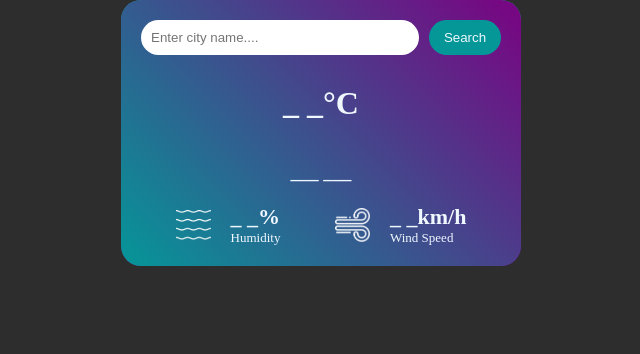
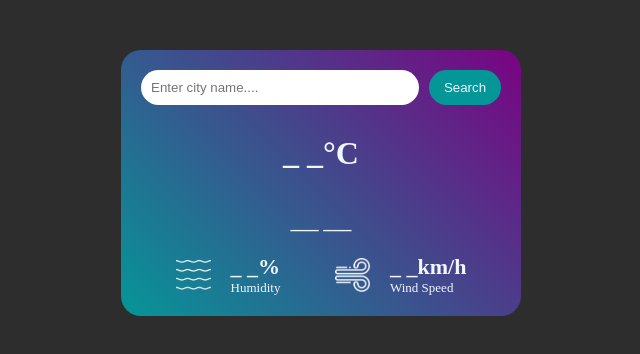
Before and after one commit to jyotishankar04/weather-app, a website: page index.html in a window 1280 px wide. Shown: the whole page, without its empty margins (319-959 px from the left). Drawn offline with Linux system fonts and the light colour scheme.

Commit message:
final commit

```diff
--- a/style.css
+++ b/style.css
@@ -12,6 +12,7 @@ body{
 }
 
 .card{
+    margin-top:50px ;
     width: 400px;
     padding: 20px;
     border-radius:20px ;
@@ -100,21 +101,3 @@ body{
 .cols p{
     font-size: 13px;
 }
-
-.card::after{
-    transition: all ease 0.5s;
-    content: "Invalid City";
-    z-index: -1;
-    background: linear-gradient(#059698,#7a0382);
-    border-radius: 20px;
-    display: flex;
-    justify-content: center;
-    align-items: center;
-    font-size: 30px;
-    color: aliceblue;
-    width: 100%;
-    height: 100%;
-    position: absolute;
-    top: 0;
-    left: 0;
-}
```
